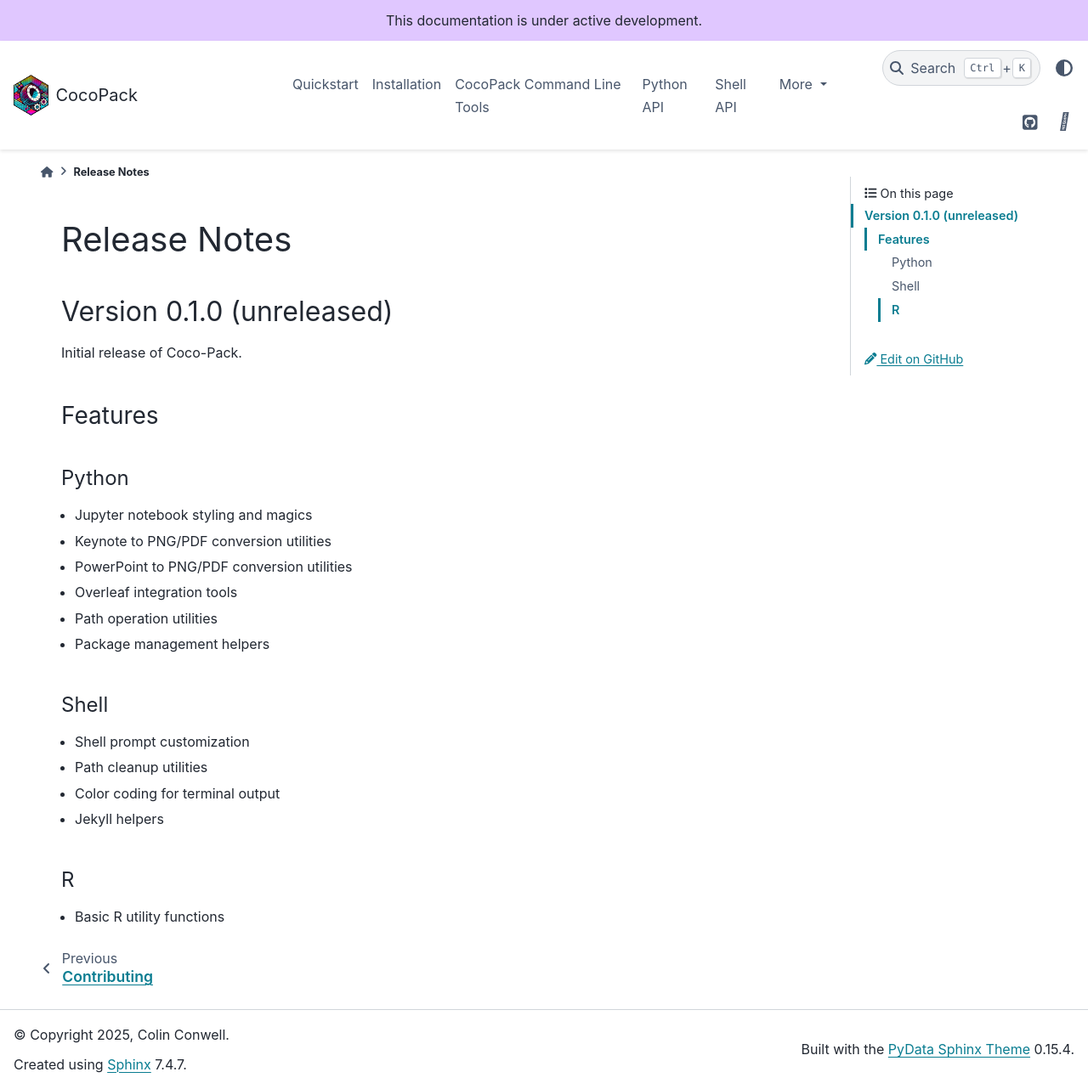
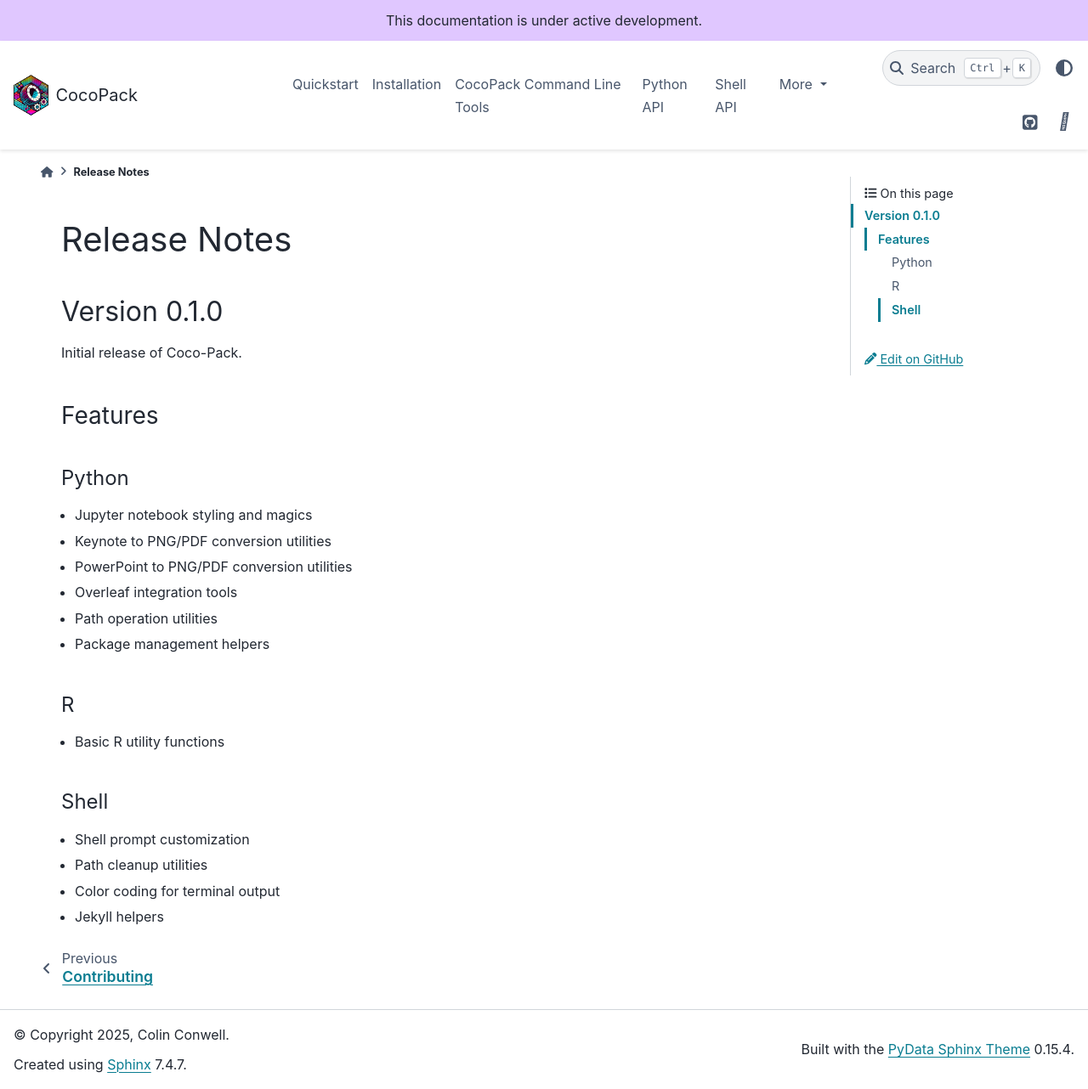
Before and after one commit to ColinConwell/CocoPack, a Sphinx documentation site: the page built from docs/source/dev/release_notes.rst, in a window 1280 px wide and 1282 px high. Shown: the whole window at 85% size. Built offline with Sphinx 7.4.7 and the PyData theme 0.15.4, drawn with Linux system fonts in a browser that asks for light colours; the version number is read from the project's files by our own code.

Commit message:
docs fixes and update

```diff
--- a/docs/source/conf.py
+++ b/docs/source/conf.py
@@ -89,8 +89,6 @@
         },
     ],
     "navbar_end": ["theme-switcher", "navbar-icon-links"],
-    "search_bar_position": "none",  # Disable the search bar
-    "footer_items": ["copyright", "last-updated"],
     "secondary_sidebar_items": ["page-toc", "edit-this-page"],
     "pygment_light_style": "tango",
     "pygment_dark_style": "monokai",
--- a/docs/source/dev/release_notes.rst
+++ b/docs/source/dev/release_notes.rst
@@ -4,13 +4,13 @@
 Release Notes
 =============
 
-Version 0.1.0 (unreleased)
-=========================
+Version 0.1.0
+=============
 
 Initial release of Coco-Pack.
 
 Features
--------
+--------
 
 Python
 ~~~~~~
```
Also changed, not shown: other parts of docs/source/dev/release_notes.rst (+5 -5 lines), docs/source/api/shell/index.rst (+7 -7 lines), docs/source/dev/contributing.rst (+6 -6 lines), docs/source/user/cli.rst (+7 -7 lines), 4 other files.
